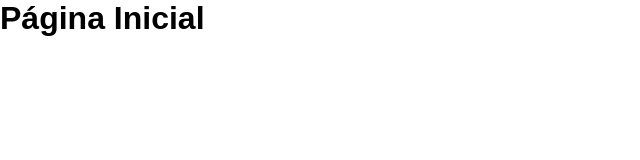
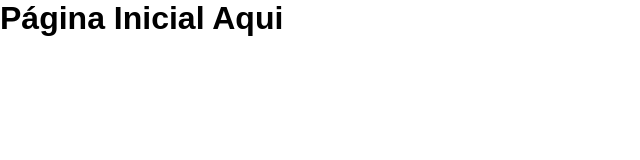
Before and after one commit to nathipg/site-kaio, a React (Vite) app: page / in a window 1280 px wide. Shown: the top 160 px of the page, without its empty margins (0-640 px from the left). Built offline with nearby package versions, Linux system fonts and the light colour scheme.

Commit message:
chore: Update text to commit

```diff
--- a/public/locales/pt/translation.json
+++ b/public/locales/pt/translation.json
@@ -1,3 +1,3 @@
 {
-  "Home Page": "Página Inicial"
+  "Home Page Here": "Página Inicial Aqui"
 }
--- a/src/App.jsx
+++ b/src/App.jsx
@@ -7,7 +7,7 @@ const App = () => {
 
   return (
     <>
-      <h1>{t('Home Page')}</h1>
+      <h1>{t('Home Page Here')}</h1>
     </>
   );
 };
```
